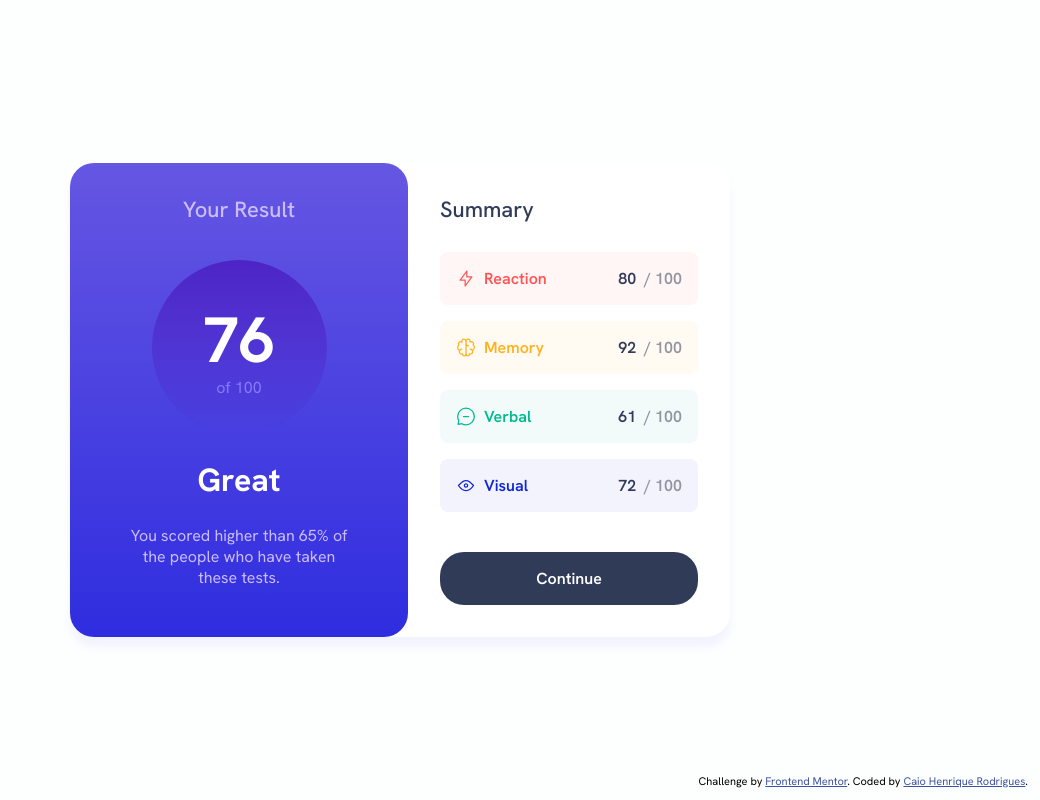
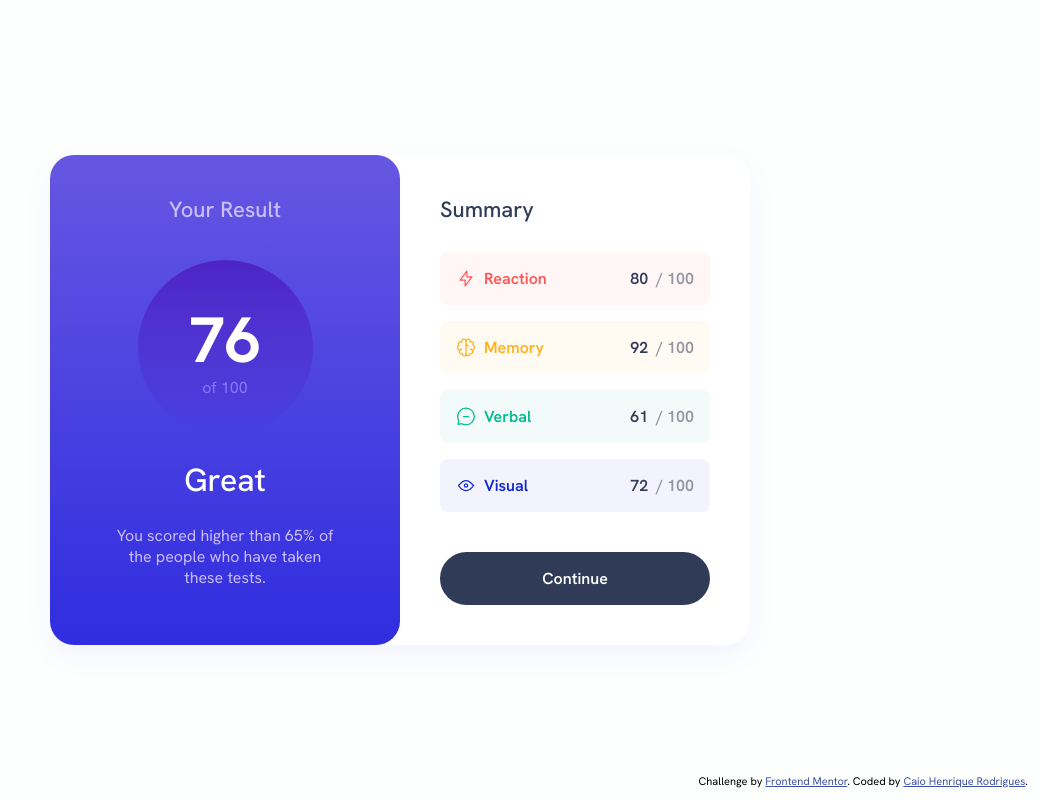
Before and after one commit to caiorodrigues10/results-sumary, a plain HTML site: page index.html in a window 1280 px wide. Shown: the whole page, without its empty margins (240-1280 px from the left). Drawn offline with Linux system fonts and the light colour scheme.

Commit message:
Fix: Some adjustments

```diff
--- a/index.html
+++ b/index.html
@@ -50,10 +50,10 @@
 
     .card {
       background: #fff;
-      box-shadow: 0 10px 10px #F1F3FE;
+      box-shadow: 0 10px 30px #F1F3FE;
       display: flex;
       border-radius: 24px;
-      width: 660px;
+      width: 700px;
     }
 
     .result {
@@ -64,7 +64,7 @@
       gap: 24px;
       align-items: center;
       border-radius: 24px;
-      padding: 32px 40px;
+      padding: 40px;
     }
 
     .total-result {
@@ -82,7 +82,7 @@
       display: flex;
       flex-direction: column;
       width: 50%;
-      padding: 32px;
+      padding: 40px;
       gap: 16px;
     }
 
@@ -110,7 +110,7 @@
       font-size: 16px;
       padding: 16px;
       border: none;
-      border-radius: 24px;
+      border-radius: 32px;
       margin-top: 24px;
     }
 
@@ -126,9 +126,9 @@
       font-size: 64px;
     }
 
-    h4 {
+    h2 {
       font-size: 32px;
-      font-weight: 50011;
+      font-weight: 500;
       color: #fff;
     }
   </style>
@@ -150,10 +150,10 @@
             of 100
           </span>
         </div>
-        <h4>
+        <h2>
           Great
-        </h4>
-        <p style="color: #CBBDFC; text-align: center; padding: 0px 12px;">
+        </h2>
+        <p style="color: #CBBDFC; text-align: center; padding: 0px 24px;">
           You scored higher than 65% of the people who have taken these tests.
         </p>
       </div>
```
